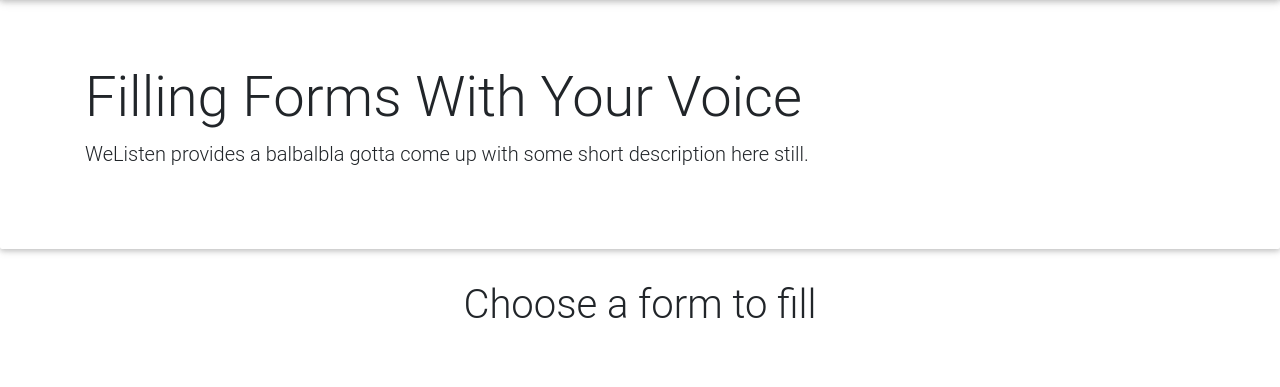
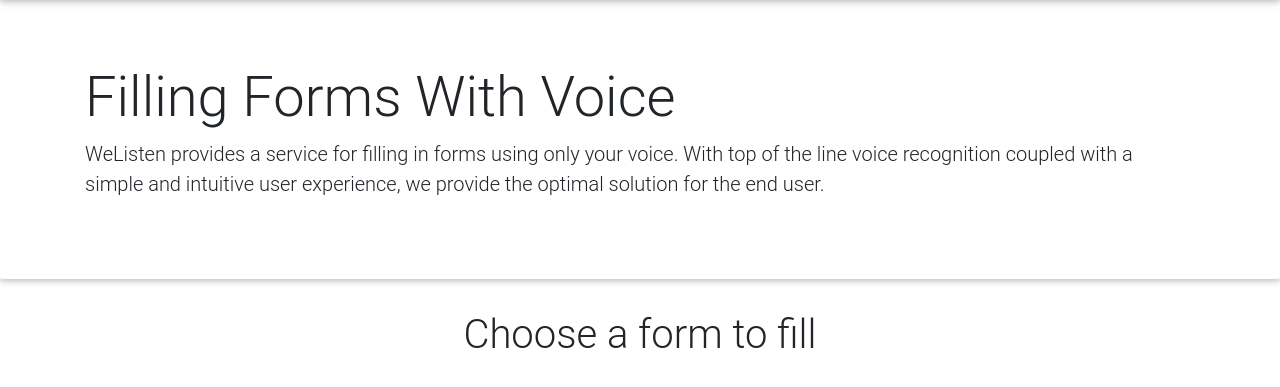
Before and after one commit to stallberg/WeListen, a Python web app: template flask/templates/index.html in a window 1280 px wide. Shown: the part 74-461 px from the top of the page. Run offline with Jinja, Linux system fonts and the light colour scheme; the template is opened without the code that fills it, so the values that code supplies are empty; some libraries are stand-ins or nearby versions.

Commit message:
Changed the jumbotron text on the landing page.

```diff
--- a/flask/templates/index.html
+++ b/flask/templates/index.html
@@ -27,8 +27,8 @@
 
       <div class="jumbotron jumbotron-fluid">
           <div class="container">
-            <h1 class="display-4">Filling Forms With Your Voice</h1>
-            <p class="lead">WeListen provides a balbalbla gotta come up with some short description here still.</p>
+            <h1 class="display-4">Filling Forms With Voice</h1>
+            <p class="lead">WeListen provides a service for filling in forms using only your voice. With top of the line voice recognition coupled with a simple and intuitive user experience, we provide the optimal solution for the end user.</p>
           </div>
         </div>
 
```
